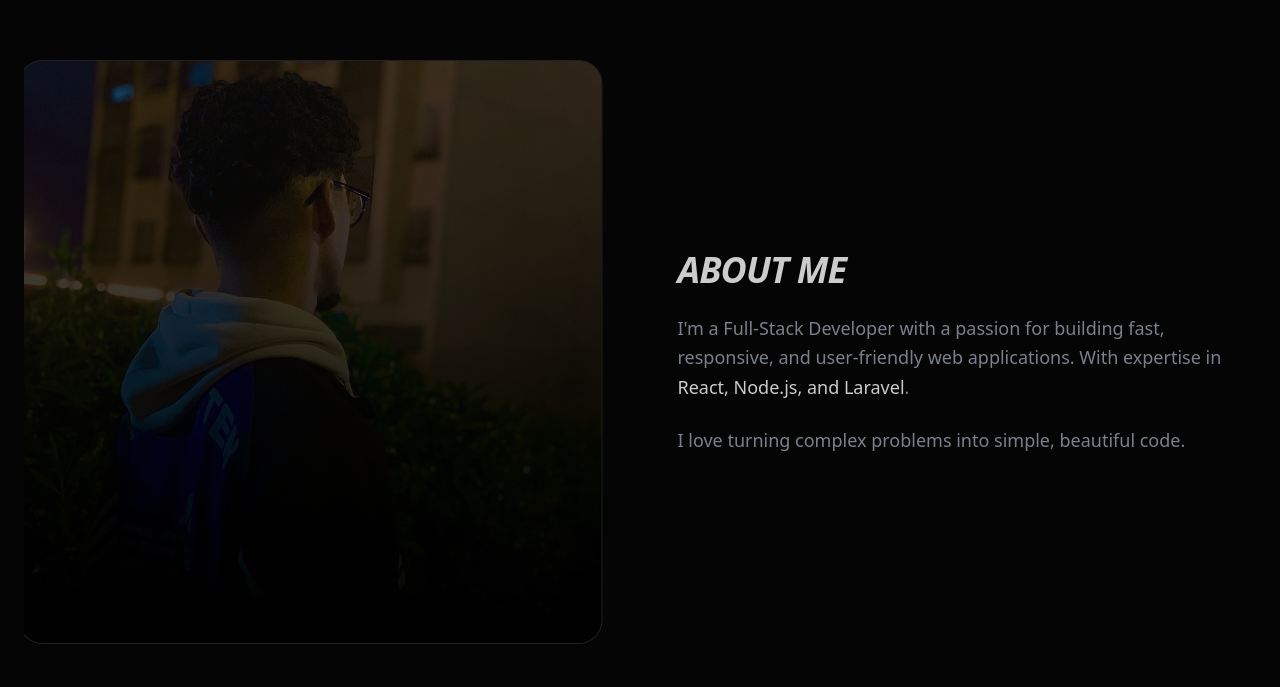
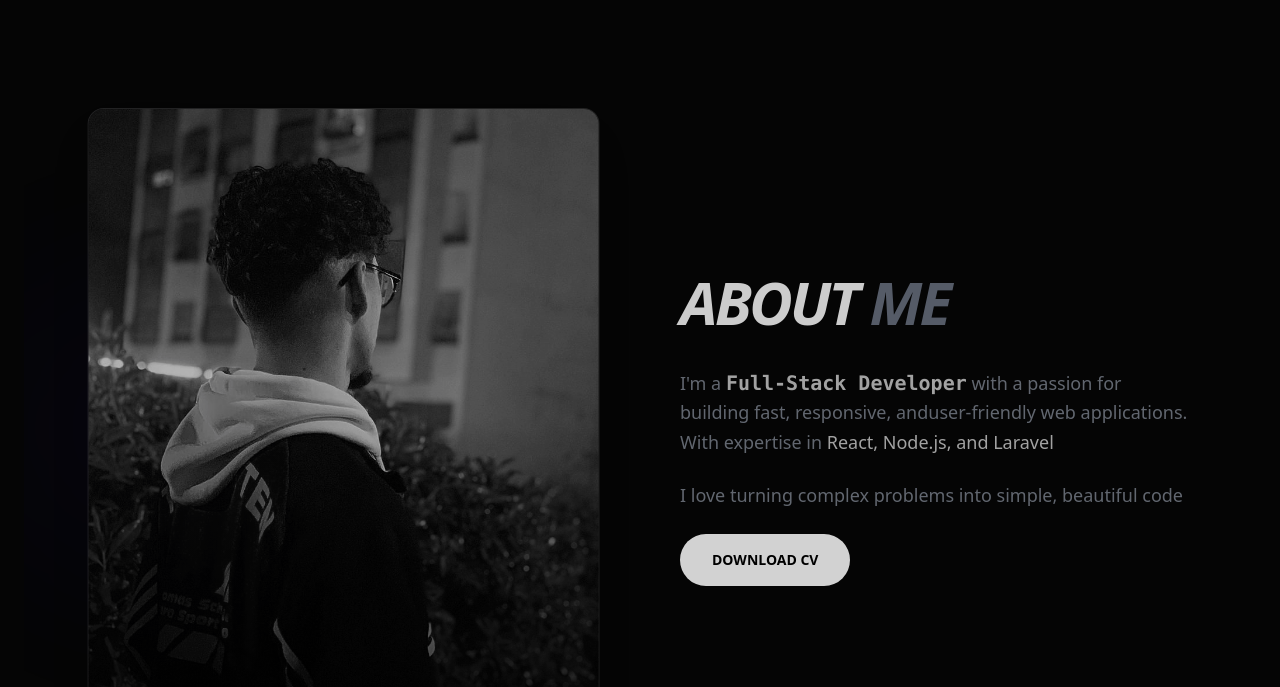
Before and after one commit to aymensiraj/myportfolio, a React (Vite) app: page / in a window 1280 px wide. Shown: the part 820-1507 px from the top of the page. Built offline with nearby package versions, Linux system fonts and the light colour scheme.

Commit message:
about update

```diff
--- a/src/components/about.jsx
+++ b/src/components/about.jsx
@@ -1,39 +1,75 @@
 import { motion } from 'framer-motion';
-import pfp2 from "../assets/pfp2.jpeg"
+import pfp2 from "../assets/pfp2.jpeg";
+
+const MotionDiv = motion.div
 const About = () => {
-  const MotionDiv = motion.div
   return (
-    <section id="about" className="py-20 overflow-hidden">
-      <div className="grid md:grid-cols-2 gap-16 items-center">
-        {/* Image Slide from Left */}
+    <section id="about" className="py-32 relative overflow-hidden">
+
+      <div className="absolute top-1/2 left-0 -translate-y-1/2 w-64 h-64 bg-indigo-600/10 blur-[120px] rounded-full pointer-events-none" />
+
+      <div className="max-w-6xl mx-auto px-6 grid md:grid-cols-2 gap-20 items-center">
+
+
         <MotionDiv
-          initial={{ x: -100, opacity: 0 }}
+          initial={{ x: -60, opacity: 0 }}
           whileInView={{ x: 0, opacity: 1 }}
           viewport={{ once: true, margin: "-100px" }}
-          transition={{ duration: 0.8, ease: "easeOut" }}
-          className="aspect-square rounded-3xl bg-white/5 border border-white/10 overflow-hidden relative"
+          transition={{ duration: 1, ease: [0.16, 1, 0.3, 1] }}
+          className="relative group"
         >
-          <img src={pfp2} alt="Aymen Working" className="w-full h-full object-cover opacity-50" />
-          <div className="absolute inset-0 bg-gradient-to-t from-black to-transparent"></div>
+
+          <div className="absolute -inset-4 bg-gradient-to-tr from-indigo-500/20 to-transparent rounded-[2rem] blur-2xl opacity-0 group-hover:opacity-100 transition-opacity duration-700" />
+
+          <div className="relative aspect-[4/5] rounded-2xl overflow-hidden border border-white/10 bg-white/5 shadow-2xl">
+            <img
+              src={pfp2}
+              alt="Aymen Working"
+              className="w-full h-full object-cover grayscale group-hover:grayscale-0 transition-all duration-700 scale-110 group-hover:scale-100"
+            />
+
+            <div className="absolute inset-0 bg-gradient-to-t from-[#030303] via-transparent to-transparent opacity-80" />
+          </div>
+
+
         </MotionDiv>
 
-        {/* Text Slide from Right */}
-        <MotionDiv
-          initial={{ x: 100, opacity: 0 }}
-          whileInView={{ x: 0, opacity: 1 }}
-          viewport={{ once: true, margin: "-100px" }}
-          transition={{ duration: 0.8, ease: "easeOut" }}
-          className="space-y-6"
-        >
-          <h2 className="text-4xl font-bold text-white tracking-tight italic uppercase">About Me</h2>
-          <p className="text-gray-400 text-lg leading-relaxed">
-            I'm a Full-Stack Developer with a passion for building fast, responsive, and
-            user-friendly web applications. With expertise in <span className="text-white">React, Node.js, and Laravel</span>.
-          </p>
-          <p className="text-gray-400 text-lg">
-            I love turning complex problems into simple, beautiful code.
-          </p>
-        </MotionDiv>
+
+        <div className="space-y-8">
+          <MotionDiv
+            initial={{ y: 30, opacity: 0 }}
+            whileInView={{ y: 0, opacity: 1 }}
+            viewport={{ once: true }}
+            transition={{ duration: 0.8 }}
+          >
+            <h2 className="text-5xl md:text-6xl font-bold text-white tracking-tighter uppercase italic leading-none">
+                About <span className="text-gray-500">Me</span>
+            </h2>
+          </MotionDiv>
+
+          <MotionDiv
+            initial={{ y: 30, opacity: 0 }}
+            whileInView={{ y: 0, opacity: 1 }}
+            viewport={{ once: true }}
+            transition={{ duration: 0.8, delay: 0.2 }}
+            className="space-y-6"
+          >
+          <p className="text-gray-400 text-lg leading-relaxed">I'm a <span className='font-mono font-extrabold text-xl text-white '>Full-Stack Developer</span> with a passion for building fast, responsive, anduser-friendly web applications. With expertise in <span className="text-white">React, Node.js, and Laravel</span></p>
+          <p className="text-gray-400 text-lg">I love turning complex problems into simple, beautiful code</p>
+          </MotionDiv>
+
+
+          <MotionDiv
+            initial={{ opacity: 0 }}
+            whileInView={{ opacity: 1 }}
+            viewport={{ once: true }}
+            transition={{ delay: 0.4 }}
+          >
+            <button className="cursor-pointer px-8 py-4 bg-white text-black font-bold text-sm rounded-full hover:bg-indigo-600 hover:text-white transition-all duration-300 transform hover:scale-105 active:scale-95">
+              DOWNLOAD CV
+            </button>
+          </MotionDiv>
+        </div>
       </div>
     </section>
   );
--- a/src/components/skills.jsx
+++ b/src/components/skills.jsx
@@ -68,7 +68,7 @@ const Skills = () => {
             viewport={{ once: true }}
             transition={{ duration: 0.5, delay: idx * 0.1 }}
             whileHover={{ y: -10 }}
-            className={`p-8 rounded-[2.5rem] bg-white/5 border border-white/10 transition-all duration-500 group ${skill.accent}`}
+            className={`p-8 rounded-[2.5rem] bg-white/5 border border-white/10 transition-all duration-50 group ${skill.accent}`}
           >
             <div className={`w-3 h-3 rounded-full mb-6 ${skill.dot} shadow-[0_0_10px_rgba(0,0,0,0.5)]`}></div>
             <h4 className="text-xl font-bold text-white mb-6 uppercase tracking-widest">{skill.name}</h4>
@@ -77,7 +77,7 @@ const Skills = () => {
               {skill.tools.map((t, id) => (
                 <div
                   key={id}
-                  className={`flex items-center gap-2 px-3 py-2 rounded-xl ${t.bg_color} border border-white/5 transition-all duration-300 group-hover:border-white/20`}
+                  className={`flex items-center gap-2 px-3 py-2 rounded-xl ${t.bg_color} border border-white/5 transition-all duration-100 group-hover:border-white/20`}
                 >
                   <img
                     src={`https://cdn.simpleicons.org/${t.slug}/${t.color.replace('text-[#', '').replace(']', '')}`}
```
